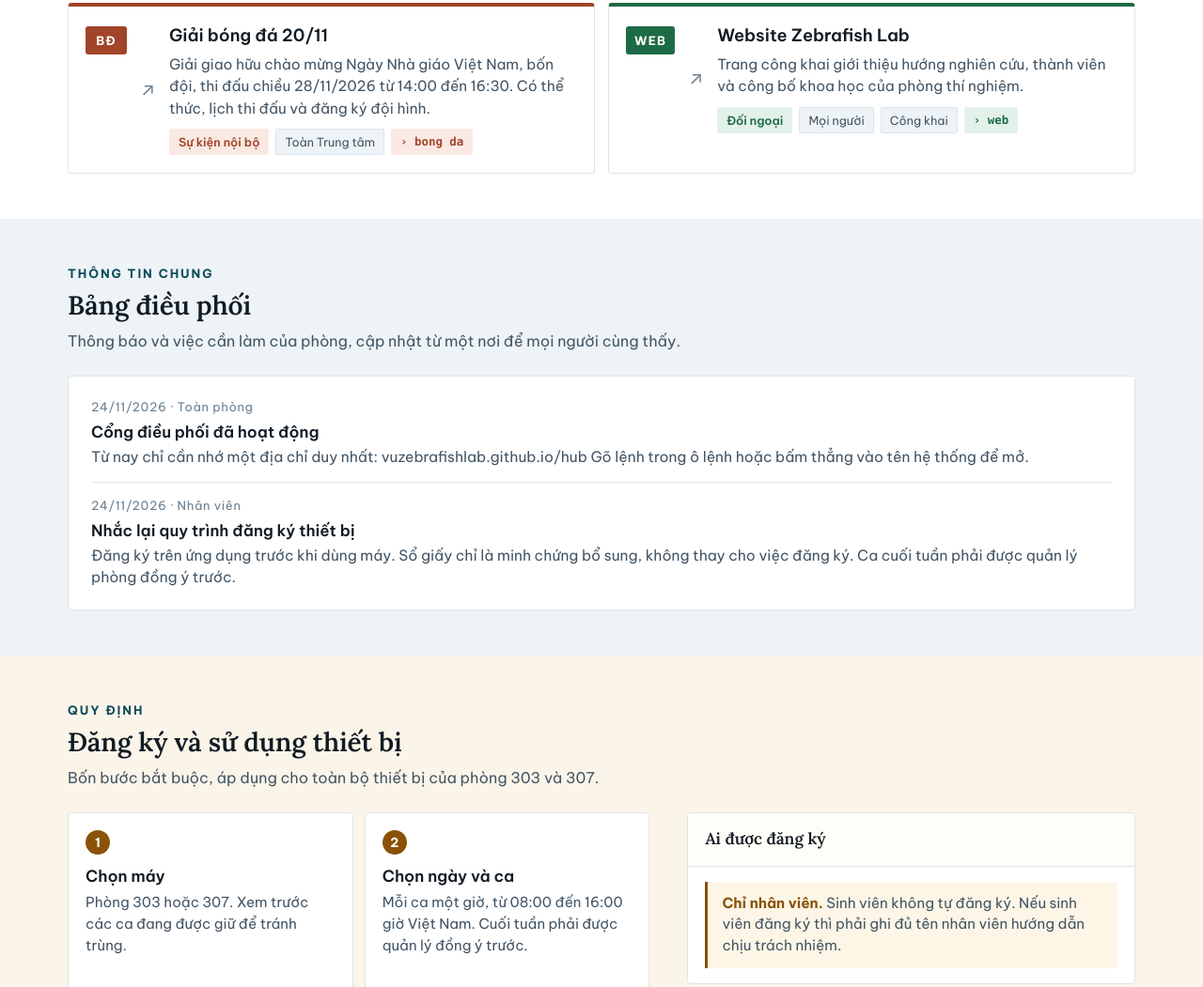
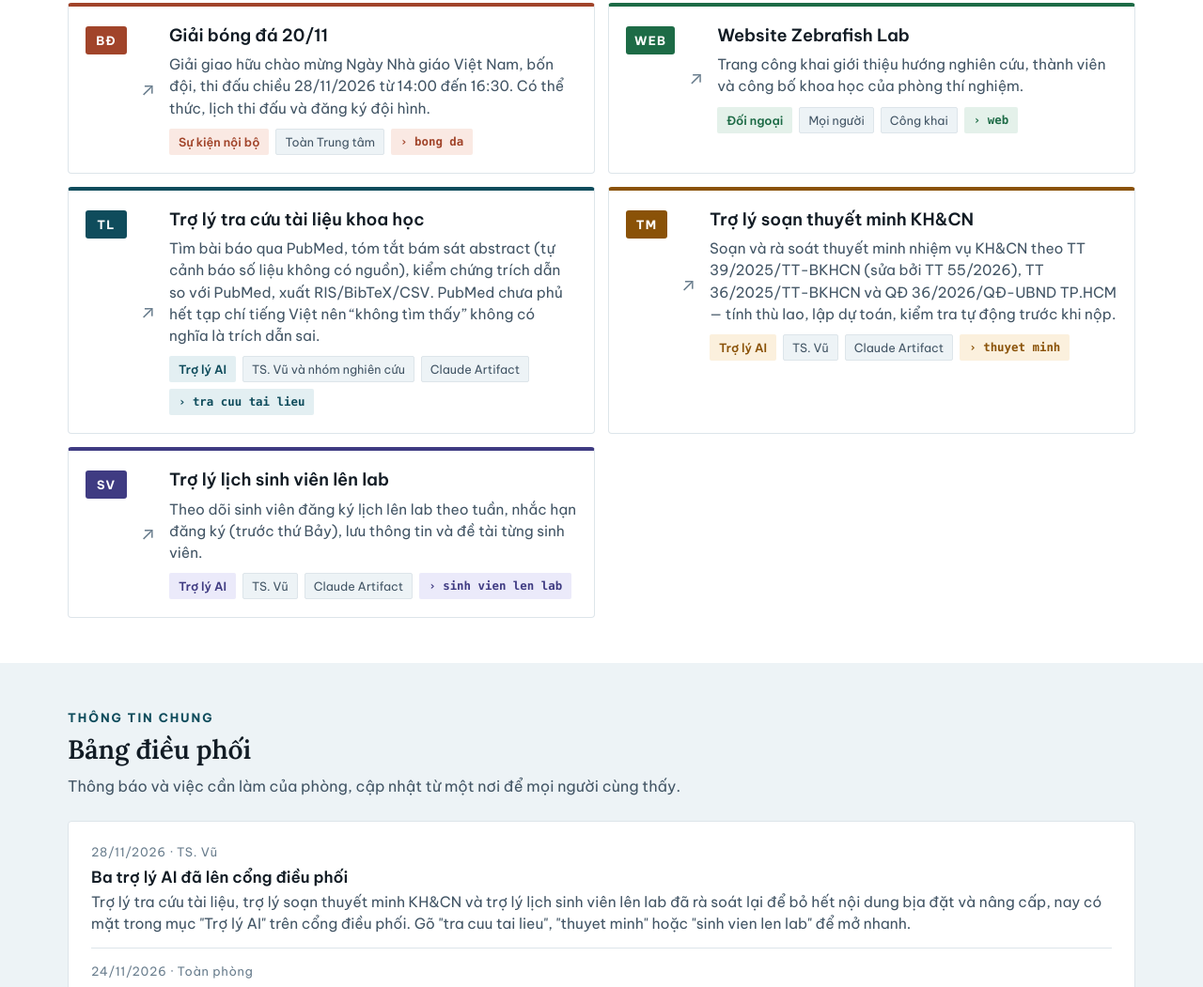
Before and after one commit to vuzebrafishlab/vuzebrafishlab.github.io, a plain HTML site: page hub/index.html in a window 1280 px wide. Shown: the part 1144-2195 px from the top of the page at 94% size. Drawn offline with Linux system fonts and the light colour scheme.

Commit message:
Thêm 3 trợ lý AI (tài liệu, thuyết minh KH&CN, lịch sinh viên) vào cổng điều phối
Co-Authored-By: Claude Sonnet 5 <noreply@anthropic.com>
Claude-Session: https://claude.ai/code/session_013nPP23uhpq1AtFfD9VdPTv

```diff
--- a/hub/index.html
+++ b/hub/index.html
@@ -395,6 +395,9 @@ dl.help dd{margin:3px 0 0;font-size:.86rem;color:var(--ink-2)}
       <dt><code>hoi nghi</code> <code>hn2026</code></dt><dd>Mở trang Hội nghị Giống Thủy sản 08/12/2026.</dd>
       <dt><code>bong da</code></dt><dd>Mở trang Giải bóng đá 20/11.</dd>
       <dt><code>web</code> <code>zebrafish</code></dt><dd>Mở website giới thiệu phòng thí nghiệm.</dd>
+      <dt><code>tra cuu tai lieu</code></dt><dd>Mở trợ lý tra cứu & kiểm chứng tài liệu khoa học (PubMed).</dd>
+      <dt><code>thuyet minh</code></dt><dd>Mở trợ lý soạn thuyết minh nhiệm vụ KH&CN.</dd>
+      <dt><code>sinh vien len lab</code></dt><dd>Mở trợ lý lịch sinh viên lên lab.</dd>
       <dt><code>quy dinh</code></dt><dd>Nhảy tới mục quy định đăng ký thiết bị.</dd>
       <dt><code>danh ba</code></dt><dd>Người quản lý từng phòng máy.</dd>
       <dt><code>copy</code></dt><dd>Sao chép toàn bộ danh sách liên kết để gửi cho nhân viên.</dd>
@@ -449,7 +452,7 @@ dl.help dd{margin:3px 0 0;font-size:.86rem;color:var(--ink-2)}
 <script>
 (function(){
 "use strict";
-var VERSION = "Phiên bản 1.7 · 24/11/2026";
+var VERSION = "Phiên bản 1.8 · 28/11/2026";
 var KEY = "cnshts-hub-v1";
 var TONES = ["petrol","amber","indigo","green","sky","rust"];
 
@@ -483,7 +486,22 @@ var DEFAULT_SITES = [
     url:"https://vuzebrafishlab.github.io/", group:"Đối ngoại",
     desc:"Trang công khai giới thiệu hướng nghiên cứu, thành viên và công bố khoa học của phòng thí nghiệm.",
     audience:"Mọi người", extra:"Công khai", cmd:"web",
-    keys:["web","website","trang chu","zebrafish","ca ngua van","gioi thieu","cong bo","thanh vien","nghien cuu","keap1","crispr"] }
+    keys:["web","website","trang chu","zebrafish","ca ngua van","gioi thieu","cong bo","thanh vien","nghien cuu","keap1","crispr"] },
+  { id:"agent-lit", code:"TL", tone:"petrol", name:"Trợ lý tra cứu tài liệu khoa học",
+    url:"https://claude.ai/artifact/2AvMsJKBNwYu9o8jx1BRhX", group:"Trợ lý AI",
+    desc:"Tìm bài báo qua PubMed, tóm tắt bám sát abstract (tự cảnh báo số liệu không có nguồn), kiểm chứng trích dẫn so với PubMed, xuất RIS/BibTeX/CSV. PubMed chưa phủ hết tạp chí tiếng Việt nên “không tìm thấy” không có nghĩa là trích dẫn sai.",
+    audience:"TS. Vũ và nhóm nghiên cứu", extra:"Claude Artifact", cmd:"tra cuu tai lieu",
+    keys:["tra cuu tai lieu","pubmed","bai bao","trich dan","citation","tom tat abstract","kiem chung trich dan","tai lieu khoa hoc","agent 1","agent van ban"] },
+  { id:"agent-thuyetminh", code:"TM", tone:"amber", name:"Trợ lý soạn thuyết minh KH&CN",
+    url:"https://claude.ai/artifact/RBKnmBt4NA6DXDbHiienqe", group:"Trợ lý AI",
+    desc:"Soạn và rà soát thuyết minh nhiệm vụ KH&CN theo TT 39/2025/TT-BKHCN (sửa bởi TT 55/2026), TT 36/2025/TT-BKHCN và QĐ 36/2026/QĐ-UBND TP.HCM — tính thù lao, lập dự toán, kiểm tra tự động trước khi nộp.",
+    audience:"TS. Vũ", extra:"Claude Artifact", cmd:"thuyet minh",
+    keys:["thuyet minh","du toan","nhiem vu khcn","bm-01","bm-02","bm-04","thu lao","cham nhiem","de tai","grant","agent 2"] },
+  { id:"agent-sinhvien", code:"SV", tone:"indigo", name:"Trợ lý lịch sinh viên lên lab",
+    url:"https://claude.ai/artifact/RrWgt7XdPx3Hu1DH48VphD", group:"Trợ lý AI",
+    desc:"Theo dõi sinh viên đăng ký lịch lên lab theo tuần, nhắc hạn đăng ký (trước thứ Bảy), lưu thông tin và đề tài từng sinh viên.",
+    audience:"TS. Vũ", extra:"Claude Artifact", cmd:"sinh vien len lab",
+    keys:["sinh vien len lab","lich lab","dang ky lich","nhiem vu thuong truc","quan ly sinh vien","agent 3"] }
 ];
 
 var state = { sites:DEFAULT_SITES.slice(), size:"md", newsUrl:"" };
```
Also changed, not shown: hub/thongbao.txt.
